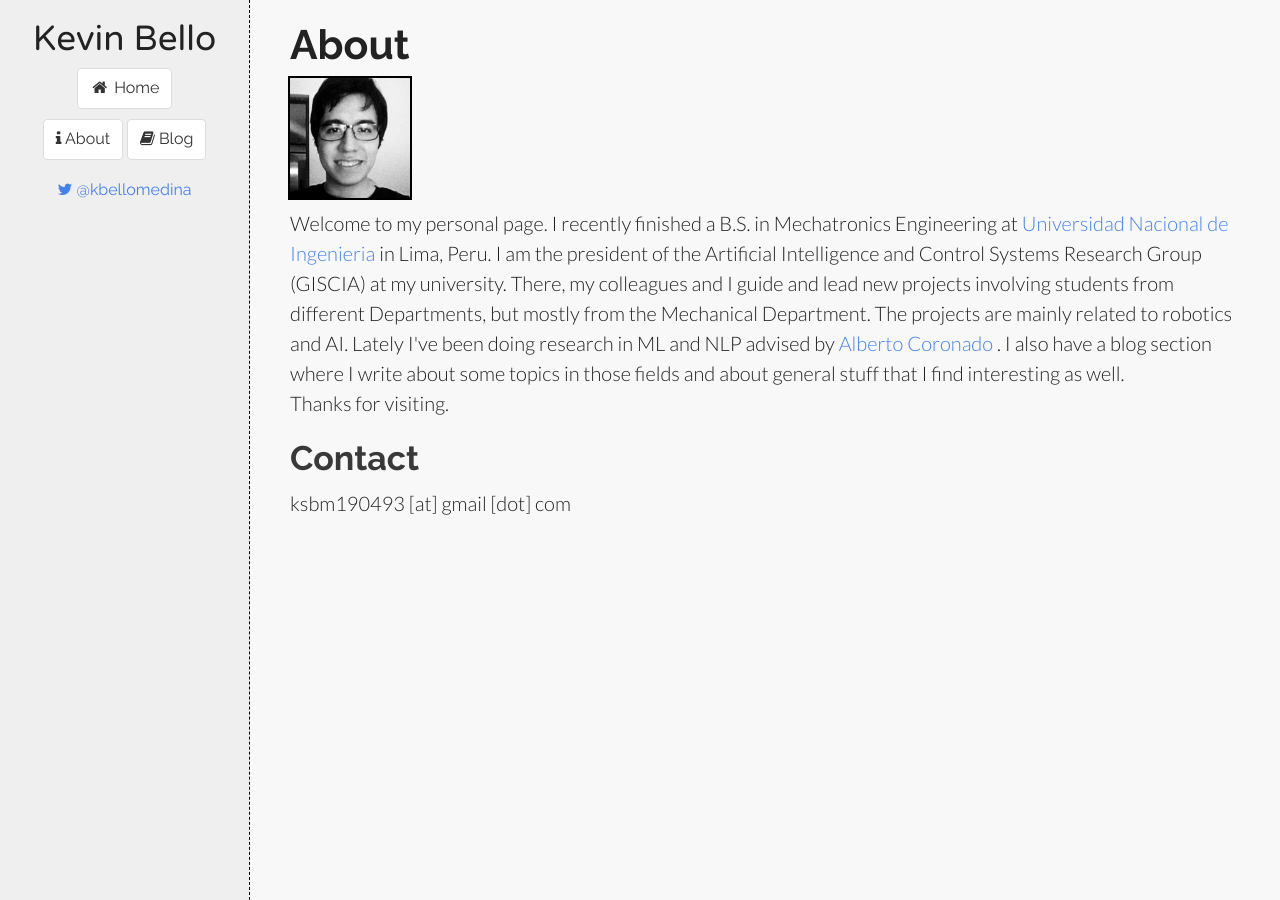
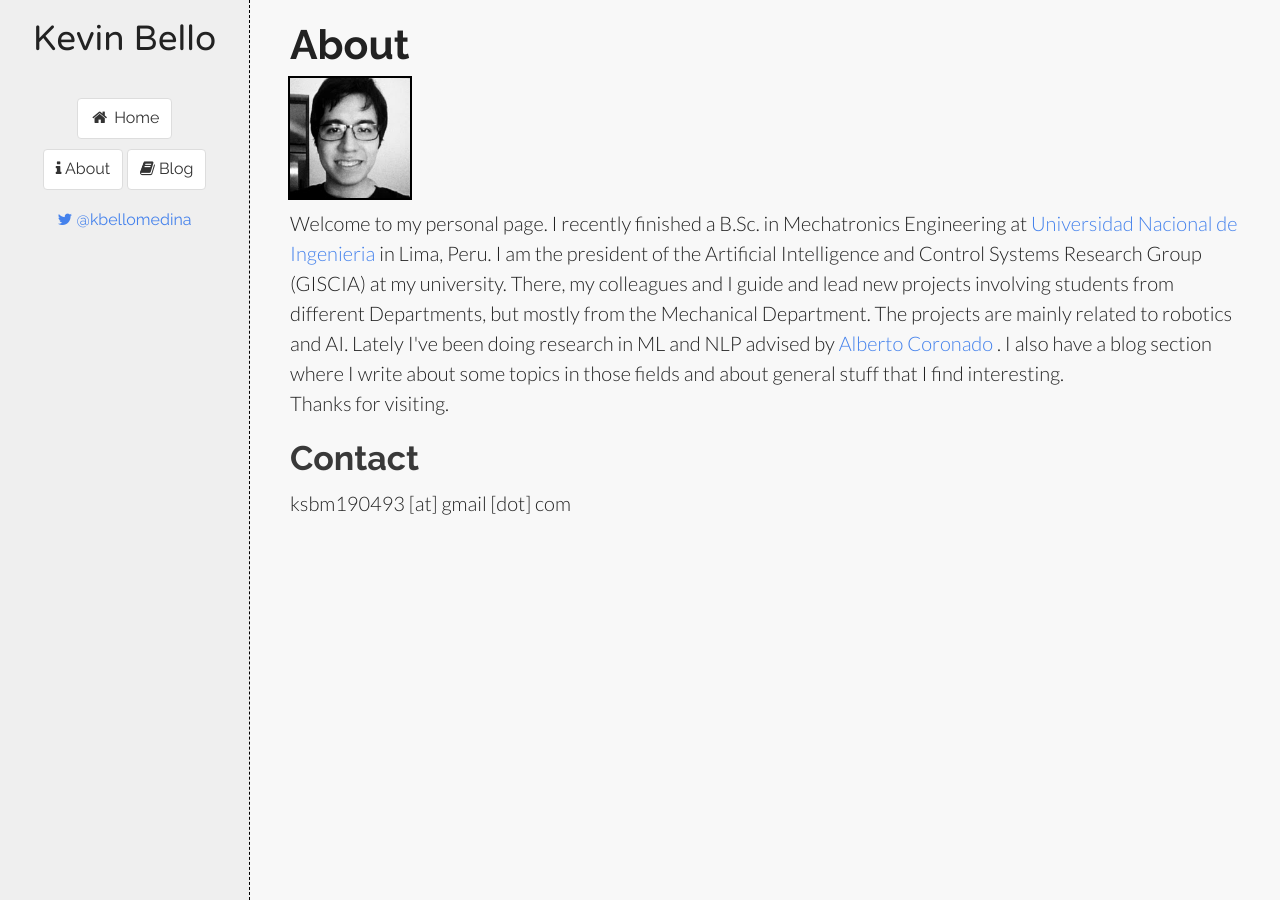
Before and after one commit to kevinsbello/kevinsbello.github.io, a Jekyll site: the page built from about.html, in a window 1280 px wide. Built offline with Jekyll 4.4.1, drawn with Linux system fonts in a browser that asks for light colours; nearby versions of some CDN libraries.

Commit message:
layouts updates + some posts

```diff
--- a/_layouts/default.html
+++ b/_layouts/default.html
@@ -102,7 +102,7 @@
         <!--<span id="face-wrapper">
         	<img src="/images/me.jpg" alt="Me" class="img-circle center-block face" width="120px" height="120px"><br>
         </span>-->
-        <div class="text-center">
+        <div class="text-center" style="padding-top:30px;">
           <a class="btn btn-default" href="/" style="margin-bottom:10px"><i class="fa fa-home fa-fw"></i> Home</a><br>
           <a class="btn btn-default" href="/about"><i class="fa fa-info"></i> About</a>
           <a class="btn btn-default" href="/blog"><i class="fa fa-book"></i> Blog</a><br>
--- a/about.html
+++ b/about.html
@@ -12,11 +12,11 @@ page_name: about
 <p style="margin-top:10px;">
 Welcome to my personal page.
 
-I recently finished a B.S. in Mechatronics Engineering at <a target="_blank" href="http://en.wikipedia.org/wiki/National_University_of_Engineering">Universidad Nacional de Ingenieria</a> in Lima, Peru.
+I recently finished a B.Sc. in Mechatronics Engineering at <a target="_blank" href="http://en.wikipedia.org/wiki/National_University_of_Engineering">Universidad Nacional de Ingenieria</a> in Lima, Peru.
 
 I am the president of the Artificial Intelligence and Control Systems Research Group (GISCIA) at my university. There, my colleagues and I guide and lead new projects involving students from different Departments, but mostly from the Mechanical Department. The projects are mainly related to robotics and AI.
 
-Lately I've been doing research in ML and NLP advised by <a target="_blank" href="https://twitter.com/amcoronado"> Alberto Coronado </a>. I also have a blog section where I write about some topics in those fields and about general stuff that I find interesting as well.
+Lately I've been doing research in ML and NLP advised by <a target="_blank" href="https://pe.linkedin.com/in/albertocoronado"> Alberto Coronado </a>. I also have a blog section where I write about some topics in those fields and about general stuff that I find interesting.
 
 <br>Thanks for visiting.
 </p>
```
